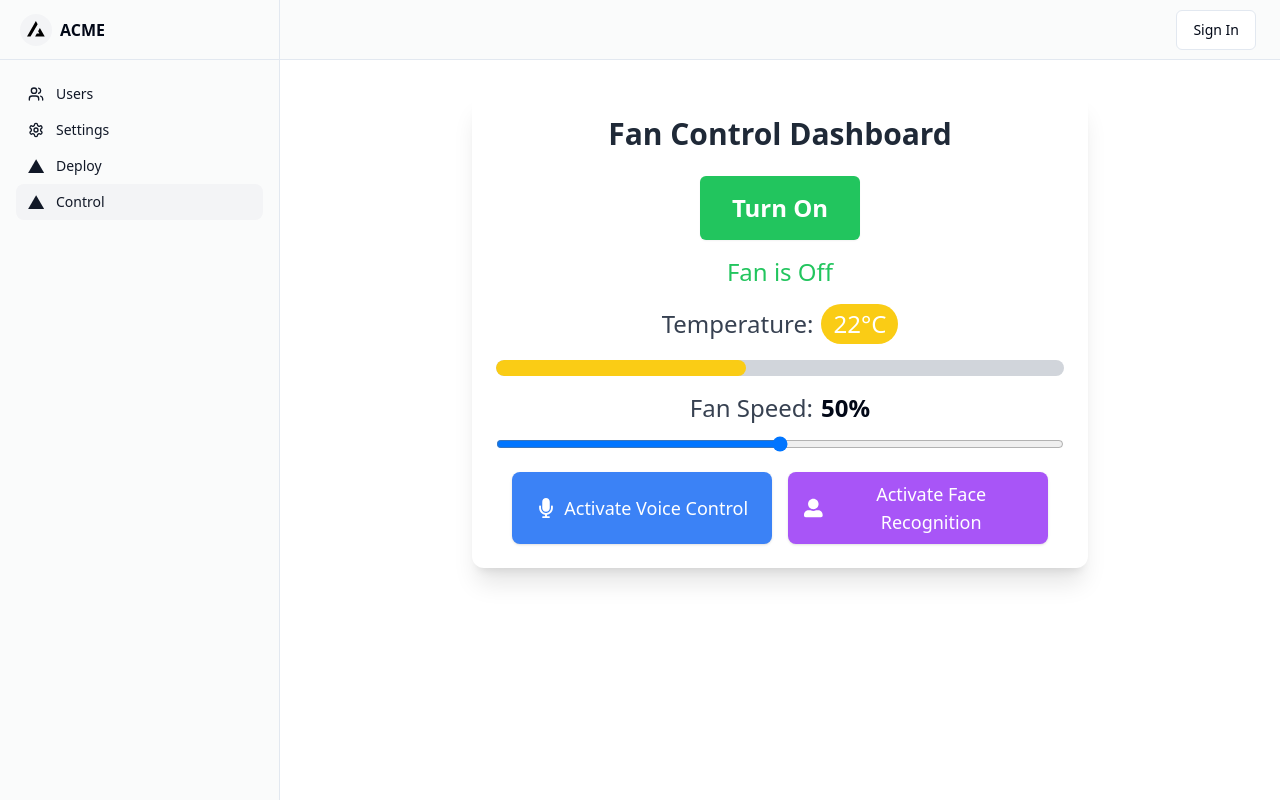
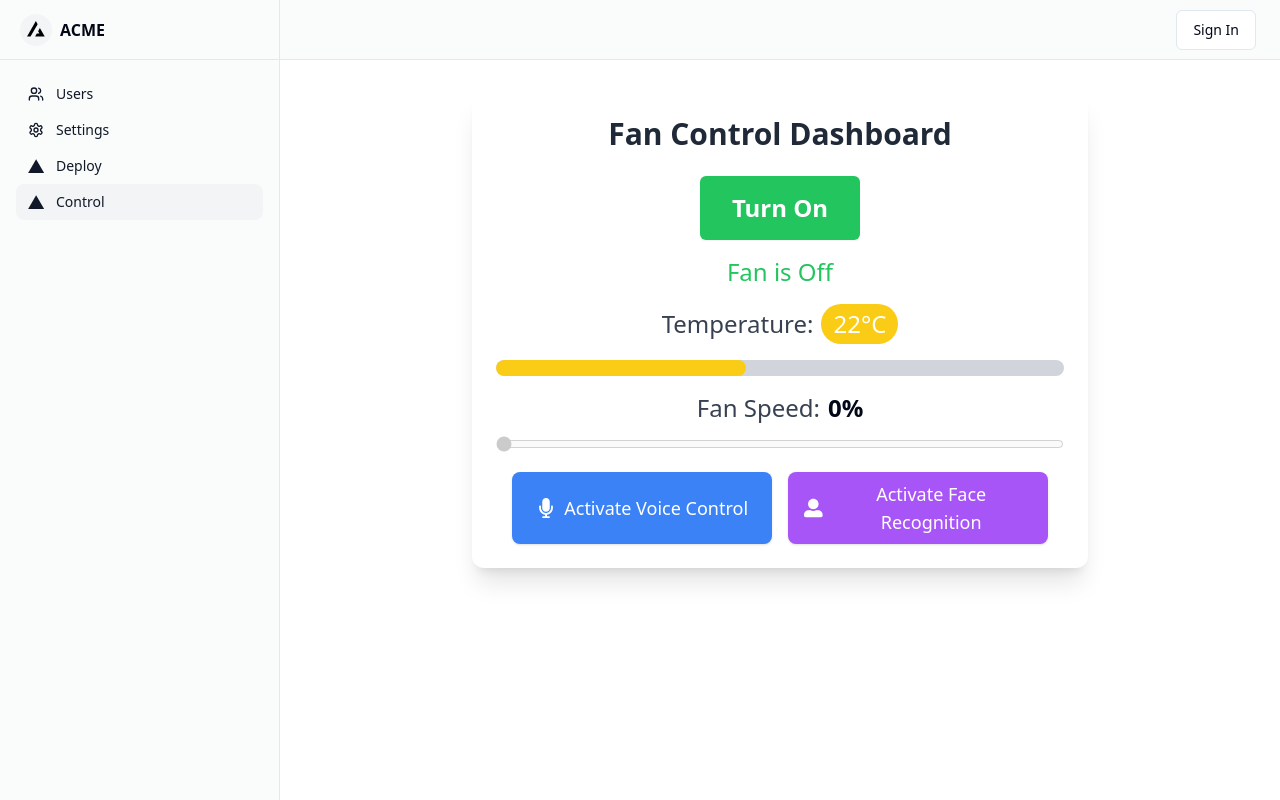
Before and after one commit to tommyjqliu/iot-smart-fan-server, a Next.js app: page /control in a window 1280 px wide. Built offline with nearby package versions, Linux system fonts and the light colour scheme; no server answers.

Commit message:
review the Fan Control Dashboard

```diff
--- a/app/control/page.tsx
+++ b/app/control/page.tsx
@@ -1,11 +1,23 @@
 "use client"
+import { pusher } from "@/lib/pusher";
+import { useDebounceEffect } from "ahooks";
 import { useState } from "react";
-import { FaMicrophone, FaUserAlt } from 'react-icons/fa'; // 引入必要的图标
+import { FaMicrophone, FaUserAlt } from 'react-icons/fa';
+import { useEffect } from "react";  // 引入必要的图标
 
 export default function ControlPage() {
     const [fanStatus, setFanStatus] = useState(false);
     const [temperature, setTemperature] = useState(22);
-    const [fanSpeed, setFanSpeed] = useState(50);
+    const [fanSpeed, setFanSpeed] = useState(0);
+
+    useDebounceEffect(()=>{
+        //console.log(fanSpeed)
+    }, [fanSpeed], { wait: 500 });
+
+    useEffect(() => {
+        // pusher.trigger('my-channel', 'my-event', { speed: fanSpeed });
+        setFanSpeed(fanStatus ? 50 : 0);
+    }, [fanStatus]);
 
     // 模拟的处理函数
     const handleVoiceControl = () => console.log("Voice control activated!");
@@ -54,7 +66,12 @@ export default function ControlPage() {
                     min="0"
                     max="100"
                     value={fanSpeed}
-                    onChange={(e) => setFanSpeed(+e.target.value)}
+                    onChange={(e) => {
+                        if (fanStatus) {  // 只有当风扇开启时，用户才可以调节风速
+                            setFanSpeed(parseInt(e.target.value));
+                        }
+                    }}
+                    disabled={!fanStatus} // 当风扇关闭时禁用滑动条
                 />
 </div>
 <div className="flex flex-row justify-between items-center gap-4 w-full px-4">
--- a/package.json
+++ b/package.json
@@ -18,6 +18,7 @@
     "@types/react": "18.2.78",
     "@types/react-dom": "18.2.25",
     "@vercel/analytics": "^1.2.2",
+    "ahooks": "^3.7.11",
     "autoprefixer": "^10.4.19",
     "class-variance-authority": "^0.7.0",
     "clsx": "^2.1.0",
```
Also changed, not shown: 1 other file (tests, documents, lock files or other folders).
